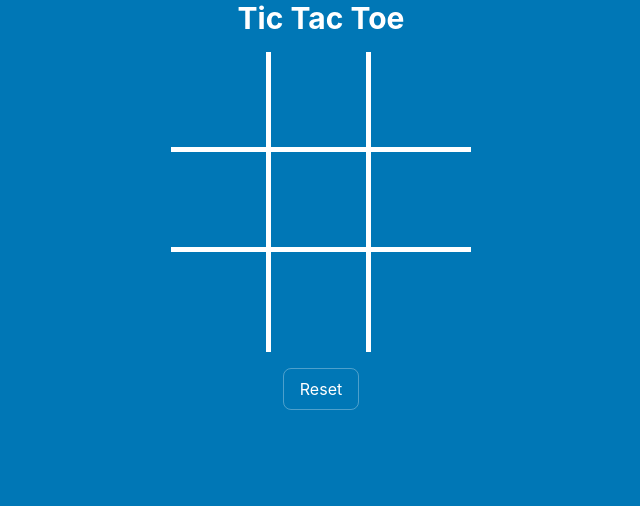
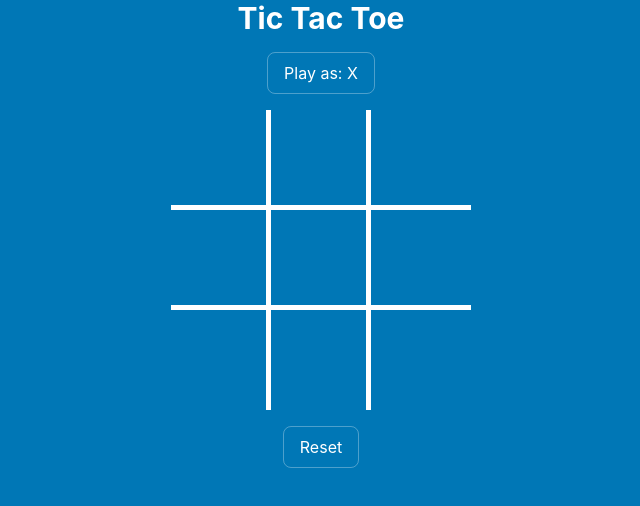
Before and after one commit to aal2015/react_ticTacToe_chess, a React (Vite) app in the folder ticTacToe_chess/: page /ticTacToe in a window 1280 px wide. Shown: the top 506 px of the page, without its empty margins (319-959 px from the left). Built offline with nearby package versions, Linux system fonts and the light colour scheme.

Commit message:
added toggle for playing as X or O

```diff
--- a/ticTacToe_chess/src/components/TicTacToe.jsx
+++ b/ticTacToe_chess/src/components/TicTacToe.jsx
@@ -3,6 +3,7 @@ import Board from "./TicTacToeBoard";
 import { checkWinner, aiPlayMove } from './TicTacToeAi';
 
 const TicTacToe = () => {
+
     const initialBoard = [
         '', '', '',
         '', '', '',
@@ -10,78 +11,96 @@ const TicTacToe = () => {
     ];
 
     const [board, setBoard] = useState(initialBoard);
-    const [turn, setTurn] = useState("X");
     const [gameActive, setGameActive] = useState(true);
+
+    const [playerMark, setPlayerMark] = useState("X");
+    const aiMark = playerMark === "X" ? "O" : "X";
+
 
     const enableGame = () => {
         setGameActive(true);
     };
 
+
     const disableGame = () => {
         setGameActive(false);
     };
 
-    // const handleSquareClick = (index) => {
-    //     // Stop clicking if game is over
-    //     if (!gameActive) {
-    //         return;
-    //     }
 
-    //     // Check if already filled
-    //     if (board[index] !== '') {
-    //         return;
-    //     }
+    const makeAiMove = (currentBoard, mark) => {
 
-    //     const newBoard = [...board];
-    //     newBoard[index] = turn;
-    //     setBoard(newBoard);
+        const aiBoard = aiPlayMove(
+            [...currentBoard],
+            mark
+        );
 
-    //     if (checkWinner(newBoard)) {
-    //         console.log(`Player ${turn} is winner`);
-    //         disableGame();
-    //         return;
-    //     }
+        setBoard(aiBoard);
 
-    //     setTurn(turn === "X" ? "O" : "X");
-    // };
+
+        if (checkWinner(aiBoard)) {
+            console.log(`AI ${mark} wins`);
+            disableGame();
+        }
+    };
+
+
+    const togglePlayer = () => {
+
+        const newPlayerMark = playerMark === "X" ? "O" : "X";
+
+        setPlayerMark(newPlayerMark);
+
+        setBoard(initialBoard);
+        enableGame();
+
+
+        // AI is X, so AI starts
+        if (newPlayerMark === "O") {
+            makeAiMove(initialBoard, "X");
+        }
+    };
+
 
     const handleSquareClick = (index) => {
-        if (!gameActive) {
-            return;
-        }
 
-        if (board[index] !== '') {
-            return;
-        }
+        if (!gameActive) return;
+
+        if (board[index] !== '') return;
+
 
         // Human move
         const playerBoard = [...board];
-        playerBoard[index] = "X";
+
+        playerBoard[index] = playerMark;
+
         setBoard(playerBoard);
 
+
         if (checkWinner(playerBoard)) {
-            console.log("Player X wins");
+            console.log(`Player ${playerMark} wins`);
             disableGame();
             return;
         }
 
+
         // AI move
-        const aiBoard = aiPlayMove([...playerBoard], "O");
-        setBoard(aiBoard);
-
-        if (checkWinner(aiBoard)) {
-            console.log("AI O wins");
-            disableGame();
-            return;
-        }
+        makeAiMove(playerBoard, aiMark);
     };
 
 
     const resetGame = () => {
+
         setBoard(initialBoard);
-        setTurn("X");
+
         enableGame();
+
+
+        // If human is O, AI(X) starts again
+        if (playerMark === "O") {
+            makeAiMove(initialBoard, "X");
+        }
     };
+
 
     return (
         <>
@@ -91,10 +110,28 @@ const TicTacToe = () => {
                     Tic Tac Toe
                 </p>
 
+
+                <button
+                    onClick={togglePlayer}
+                    className="
+                        px-4
+                        py-2
+                        rounded-lg
+                        border
+                        border-white/30
+                        text-white
+                        hover:bg-white/10
+                    "
+                >
+                    Play as: {playerMark}
+                </button>
+
+
                 <Board
                     boardState={board}
                     onSquareClick={handleSquareClick}
                 />
+
 
                 <button
                     onClick={resetGame}
```
